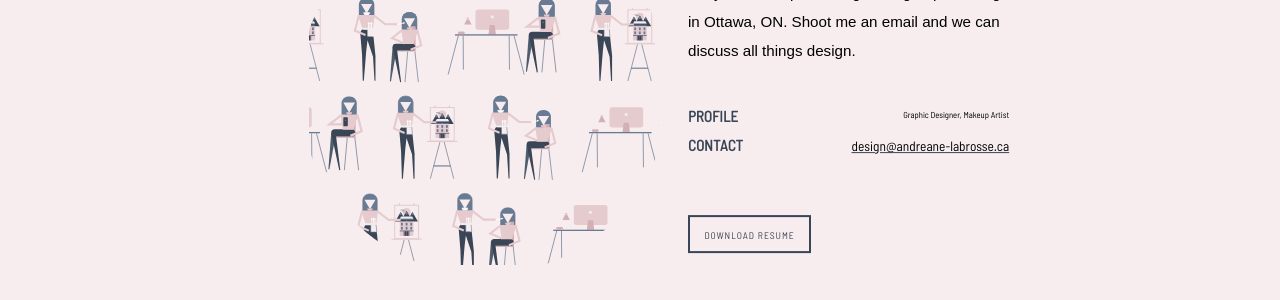
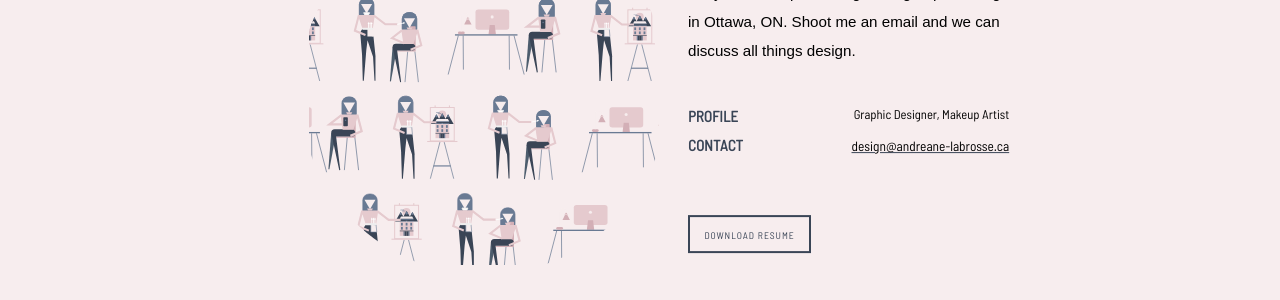
Before and after one commit to labr0110/portfolio-jekyll, a Jekyll site: the page built from index.html, in a window 1280 px wide. Shown: the part 1308-1608 px from the top of the page. Built offline with Jekyll 4.4.1, drawn with Linux system fonts in a browser that asks for light colours; nearby versions of some CDN libraries; Markdown is read by kramdown in place of the engine named in the settings; comment, search, counter and statistics services are not loaded.

Commit message:
fixed sizing

```diff
--- a/css/main.css
+++ b/css/main.css
@@ -400,7 +400,7 @@ label.nav-label::before{
   font-weight: normal;
   margin: 0;
   text-align: right;
-  font-size: 150%;
+  font-size: 220%;
 }
 
 .the-designer-answer-2 {
```
